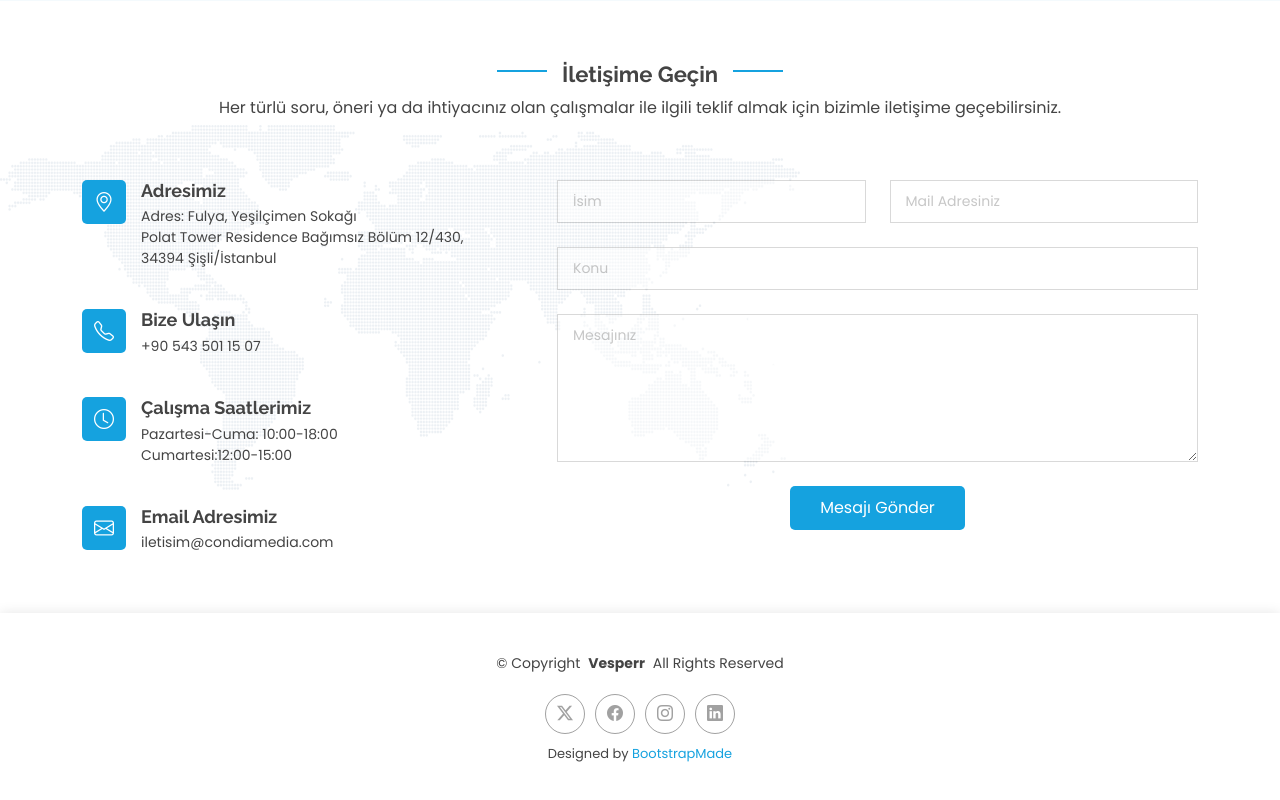
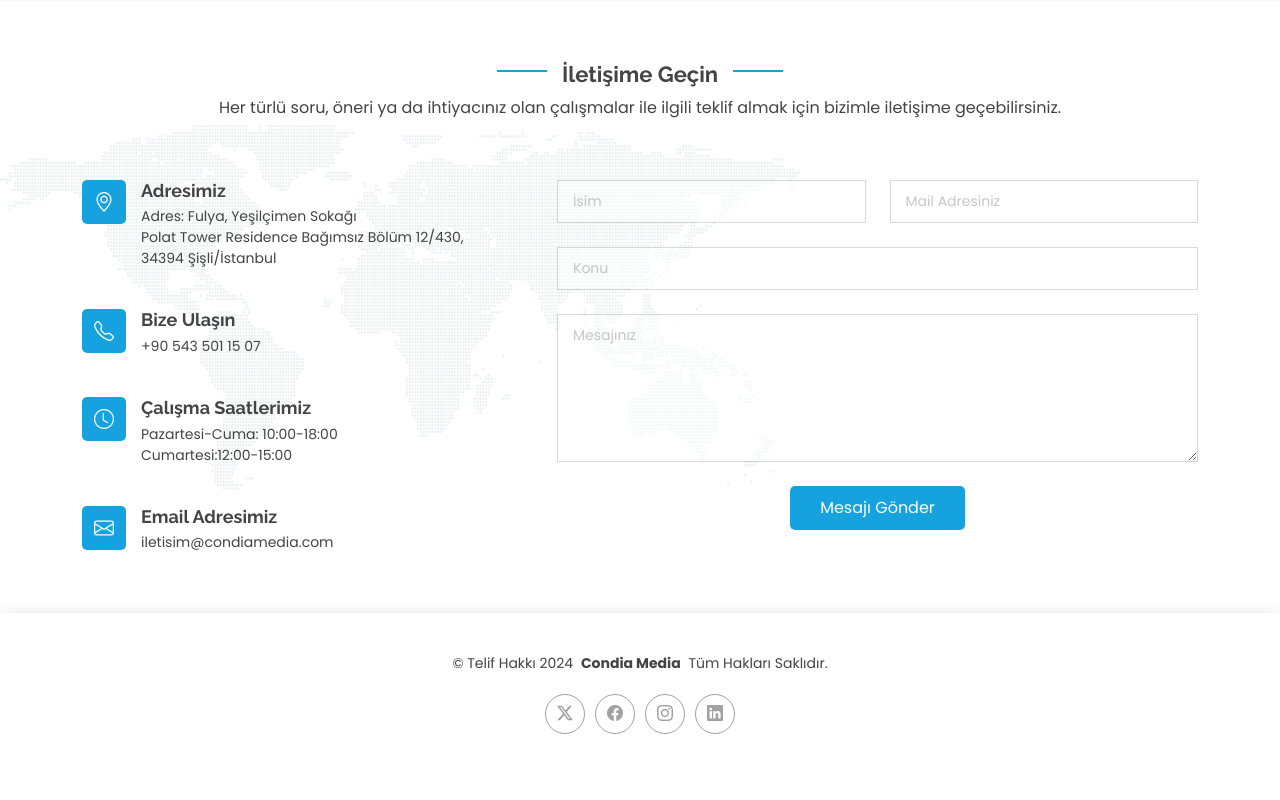
Before and after one commit to uguralpyildiz/condia, a plain HTML site: page hakkimizda.html in a window 1280 px wide. Shown: the part 3728-4528 px from the top of the page. Drawn offline with Linux system fonts and the light colour scheme.

Commit message:
Update hakkimizda.html

```diff
--- a/hakkimizda.html
+++ b/hakkimizda.html
@@ -563,7 +563,7 @@
 
     <div class="container">
       <div class="copyright text-center ">
-        <p>© <span>Copyright</span> <strong class="px-1 sitename">Vesperr</strong> <span>All Rights Reserved</span></p>
+        <p>© <span>Telif Hakkı 2024</span> <strong class="px-1 sitename">Condia Media</strong> <span>Tüm Hakları Saklıdır.</span></p>
       </div>
       <div class="social-links d-flex justify-content-center">
         <a href=""><i class="bi bi-twitter-x"></i></a>
@@ -572,11 +572,8 @@
         <a href=""><i class="bi bi-linkedin"></i></a>
       </div>
       <div class="credits">
-        <!-- All the links in the footer should remain intact. -->
-        <!-- You can delete the links only if you've purchased the pro version. -->
-        <!-- Licensing information: https://bootstrapmade.com/license/ -->
-        <!-- Purchase the pro version with working PHP/AJAX contact form: [buy-url] -->
-        Designed by <a href="https://bootstrapmade.com/">BootstrapMade</a>
+
+
       </div>
     </div>
 
```
